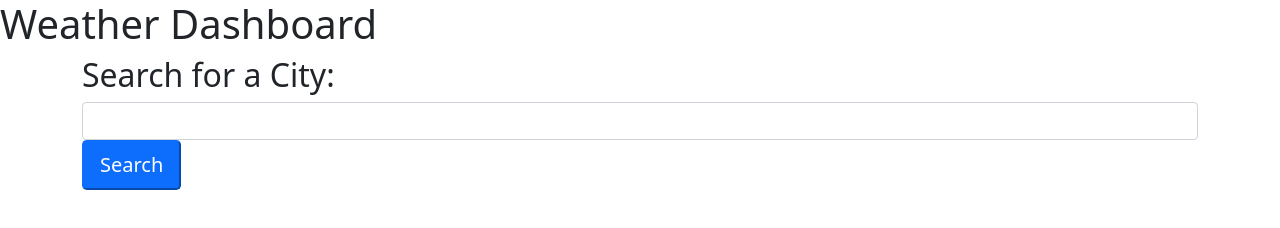
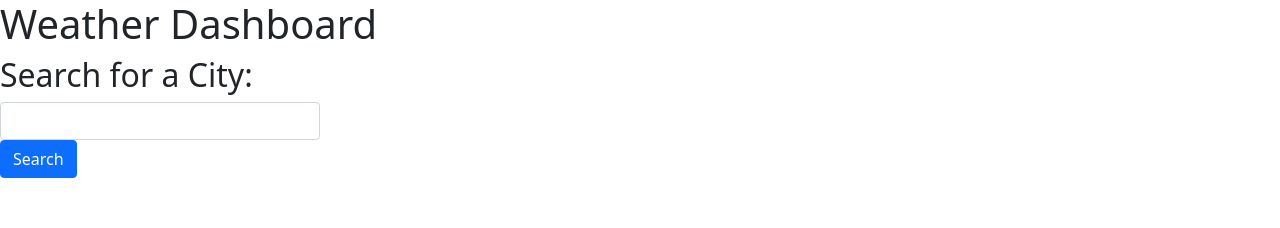
Before and after one commit to greg1494/weather-dashboard, a plain HTML site: page index.html in a window 1280 px wide. Drawn offline with nearby package versions, Linux system fonts and the light colour scheme.

Commit message:
added the form

```diff
--- a/index.html
+++ b/index.html
@@ -15,13 +15,13 @@
         <h1>Weather Dashboard</h1>
     </header>
 
-   <div class="container">
+   <div>
        <h2>Search for a City: </h2>
        <form>
-           <div class="form-horizontal">
-               <input type="text" class="form-control" id="search-box">
-           </div>
-           <button type="search" class="btn-lg btn-primary">Search</button>
+           <div class="col-md-3">
+                <input type="text" class="form-control" id="search-box">
+            </div>
+            <button type="search" class="btn btn-primary btn-block">Search</button>
        </form>
    </div>
 
```
